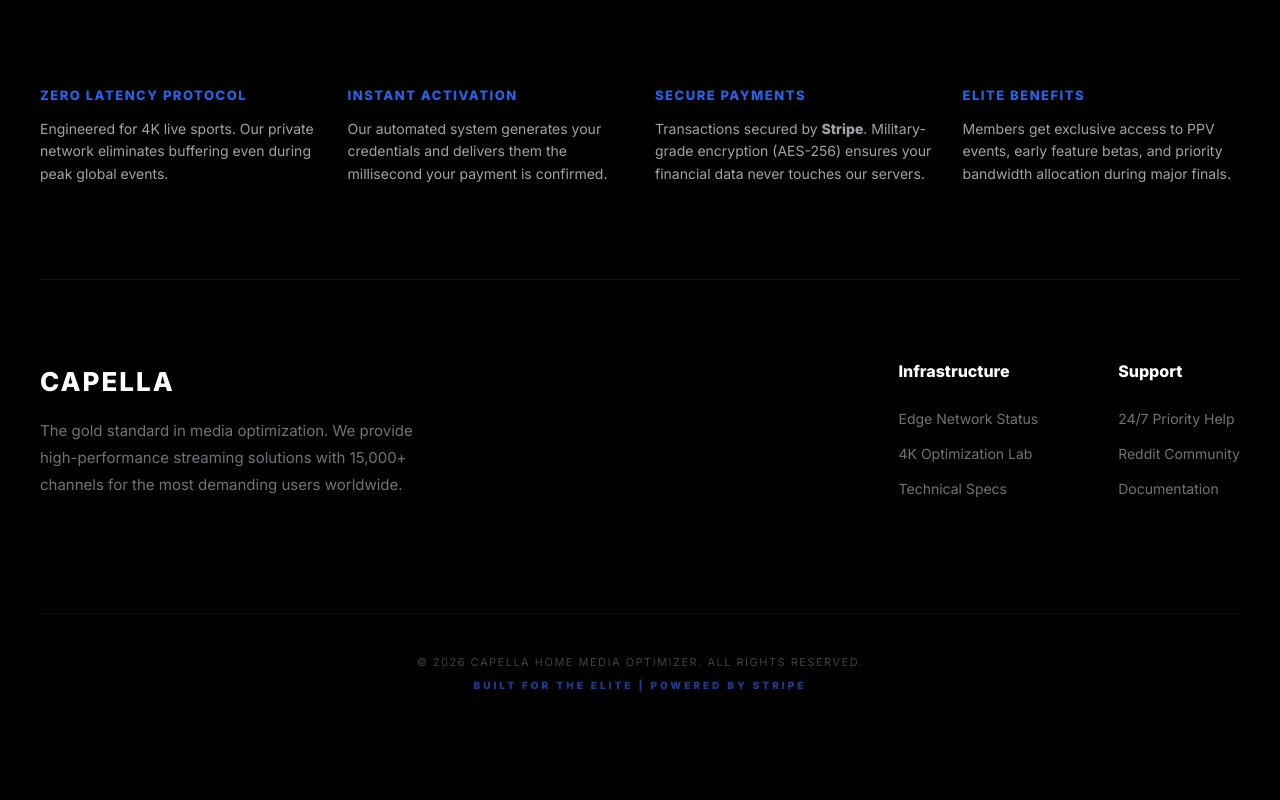
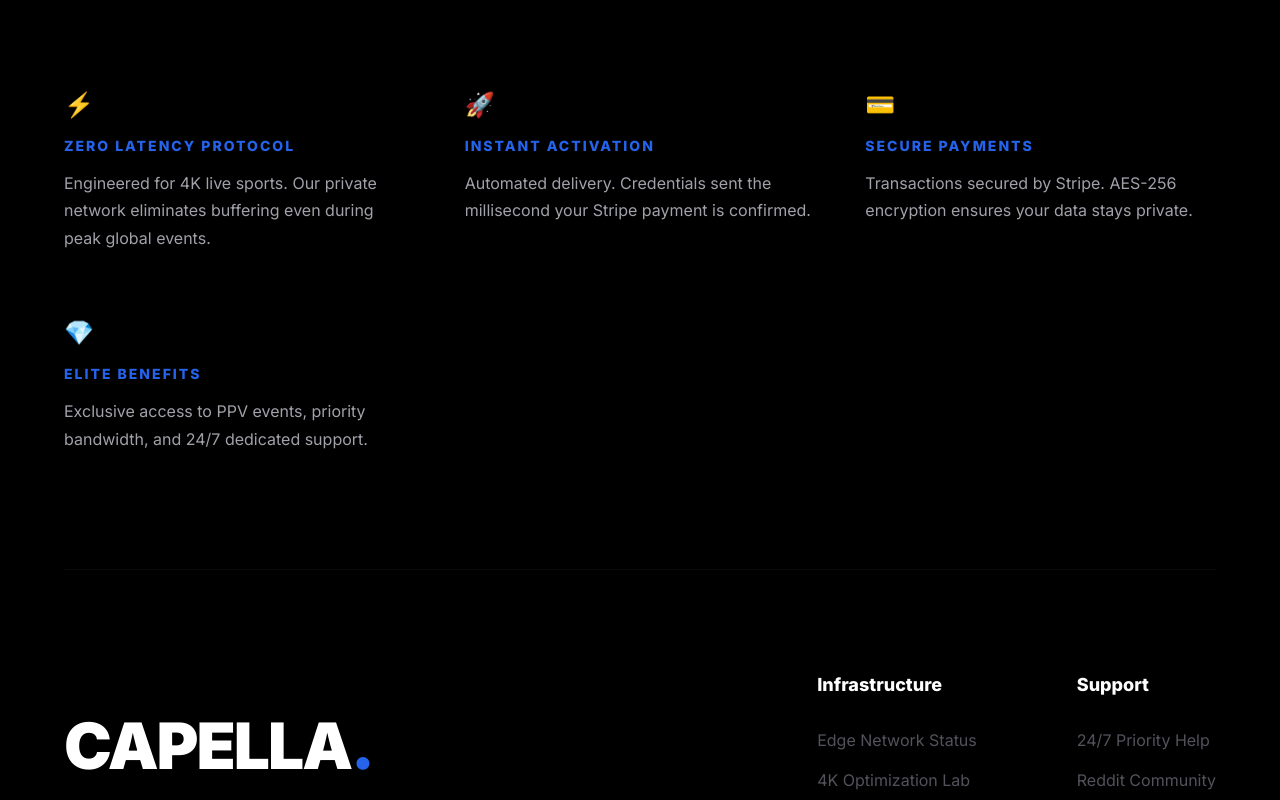
Before and after one commit to moh-tech244/capella-web, a React (Vite) app: page / in a window 1280 px wide. Shown: the part 1640-2440 px from the top of the page. Before the commit the page ends 2371 px from the top, so only its background shows below. Built offline with nearby package versions, Linux system fonts and the light colour scheme.

Commit message:
Update Footer.tsx

```diff
--- a/src/components/Footer.tsx
+++ b/src/components/Footer.tsx
@@ -5,95 +5,96 @@ const Footer = () => {
     <footer style={{
       backgroundColor: '#000',
       borderTop: '1px solid #111',
-      padding: '80px 20px 40px',
-      marginTop: '100px'
+      padding: '100px 5vw 50px', // Utilise 5% de la largeur pour couvrir l'espace
+      marginTop: '100px',
+      fontFamily: '"Inter", sans-serif'
     }}>
-      <div style={{ maxWidth: '1200px', margin: '0 auto' }}>
+      <style>{`
+        @keyframes fadeInUp {
+          from { opacity: 0; transform: translateY(20px); }
+          to { opacity: 1; transform: translateY(0); }
+        }
+        .footer-animate { animation: fadeInUp 0.8s ease-out forwards; }
+        .hover-blue:hover { color: #2563eb !important; transition: 0.3s; }
+      `}</style>
 
-        {/* GRILLE DE CONFIANCE ÉLITE (4 COLONNES) */}
+      <div style={{ maxWidth: '1600px', margin: '0 auto' }}>
+
+        {/* GRILLE DE CONFIANCE - COUVRE TOUT L'ESPACE */}
         <div style={{
           display: 'grid',
-          gridTemplateColumns: 'repeat(auto-fit, minmax(240px, 1fr))',
-          gap: '30px',
-          marginBottom: '80px'
+          gridTemplateColumns: 'repeat(auto-fit, minmax(300px, 1fr))',
+          gap: '50px',
+          marginBottom: '100px'
         }}>
-          {/* Bloc 1: Performance */}
-          <div>
-            <h4 style={{ color: '#2563eb', fontSize: '13px', fontWeight: 'bold', letterSpacing: '1.5px', marginBottom: '15px' }}>ZERO LATENCY PROTOCOL</h4>
-            <p style={{ color: '#a1a1aa', fontSize: '14px', lineHeight: '1.6' }}>
-              Engineered for 4K live sports. Our private network eliminates buffering even during peak global events.
+          {[
+            { title: "ZERO LATENCY PROTOCOL", desc: "Engineered for 4K live sports. Our private network eliminates buffering even during peak global events.", icon: "⚡" },
+            { title: "INSTANT ACTIVATION", desc: "Automated delivery. Credentials sent the millisecond your Stripe payment is confirmed.", icon: "🚀" },
+            { title: "SECURE PAYMENTS", desc: "Transactions secured by Stripe. AES-256 encryption ensures your data stays private.", icon: "💳" },
+            { title: "ELITE BENEFITS", desc: "Exclusive access to PPV events, priority bandwidth, and 24/7 dedicated support.", icon: "💎" }
+          ].map((item, i) => (
+            <div key={i} className="footer-animate" style={{ animationDelay: `${i * 0.2}s` }}>
+              <div style={{ fontSize: '24px', marginBottom: '15px' }}>{item.icon}</div>
+              <h4 style={{ color: '#2563eb', fontSize: '14px', fontWeight: 'bold', letterSpacing: '2px', marginBottom: '15px' }}>{item.title}</h4>
+              <p style={{ color: '#a1a1aa', fontSize: '16px', lineHeight: '1.7' }}>{item.desc}</p>
+            </div>
+          ))}
+        </div>
+
+        {/* SECTION PRINCIPALE - TYPOGRAPHIE LARGE */}
+        <div style={{
+          display: 'flex',
+          justifyContent: 'space-between',
+          flexWrap: 'wrap',
+          gap: '80px',
+          borderTop: '1px solid #09090b',
+          paddingTop: '80px'
+        }}>
+          <div style={{ flex: '1 1 500px' }}>
+            <h3 style={{
+              fontSize: 'clamp(32px, 5vw, 64px)', // Police fluide qui couvre l'espace
+              fontWeight: '900',
+              color: '#fff',
+              marginBottom: '30px',
+              letterSpacing: '-2px',
+              lineHeight: '1'
+            }}>
+              CAPELLA<span style={{ color: '#2563eb' }}>.</span>
+            </h3>
+            <p style={{ color: '#71717a', fontSize: '18px', lineHeight: '1.8', maxWidth: '600px' }}>
+              The gold standard in media optimization. High-performance streaming powered by private protocols for the elite.
             </p>
           </div>
 
-          {/* Bloc 2: Livraison */}
-          <div>
-            <h4 style={{ color: '#2563eb', fontSize: '13px', fontWeight: 'bold', letterSpacing: '1.5px', marginBottom: '15px' }}>INSTANT ACTIVATION</h4>
-            <p style={{ color: '#a1a1aa', fontSize: '14px', lineHeight: '1.6' }}>
-              Our automated system generates your credentials and delivers them the millisecond your payment is confirmed.
-            </p>
-          </div>
-
-          {/* Bloc 3: Sécurité Stripe (Nouveau) */}
-          <div>
-            <h4 style={{ color: '#2563eb', fontSize: '13px', fontWeight: 'bold', letterSpacing: '1.5px', marginBottom: '15px' }}>SECURE PAYMENTS</h4>
-            <p style={{ color: '#a1a1aa', fontSize: '14px', lineHeight: '1.6' }}>
-              Transactions secured by <strong>Stripe</strong>. Military-grade encryption (AES-256) ensures your financial data never touches our servers.
-            </p>
-          </div>
-
-          {/* Bloc 4: Offres Exclusives (Nouveau) */}
-          <div>
-            <h4 style={{ color: '#2563eb', fontSize: '13px', fontWeight: 'bold', letterSpacing: '1.5px', marginBottom: '15px' }}>ELITE BENEFITS</h4>
-            <p style={{ color: '#a1a1aa', fontSize: '14px', lineHeight: '1.6' }}>
-              Members get exclusive access to PPV events, early feature betas, and priority bandwidth allocation during major finals.
-            </p>
-          </div>
-        </div>
-
-        <hr style={{ border: 'none', borderTop: '1px solid #111', marginBottom: '60px' }} />
-
-        {/* CONTENU PRINCIPAL DU FOOTER */}
-        <div style={{ display: 'flex', justifyContent: 'space-between', flexWrap: 'wrap', gap: '50px' }}>
-          <div style={{ maxWidth: '400px' }}>
-            <h3 style={{ fontSize: '26px', fontWeight: 'bold', color: '#fff', marginBottom: '20px', letterSpacing: '2px' }}>CAPELLA</h3>
-            <p style={{ color: '#71717a', fontSize: '15px', lineHeight: '1.8' }}>
-              The gold standard in media optimization. We provide high-performance streaming solutions with 15,000+ channels for the most demanding users worldwide.
-            </p>
-          </div>
-
-          <div style={{ display: 'flex', gap: '80px', flexWrap: 'wrap' }}>
+          <div style={{ display: 'flex', gap: '100px', flexWrap: 'wrap' }}>
             <div>
-              <h4 style={{ color: '#fff', fontSize: '16px', fontWeight: 'bold', marginBottom: '20px' }}>Infrastructure</h4>
-              <ul style={{ listStyle: 'none', padding: 0, margin: 0, color: '#71717a', fontSize: '14px', lineHeight: '2.5' }}>
-                <li style={{ cursor: 'pointer' }}>Edge Network Status</li>
-                <li style={{ cursor: 'pointer' }}>4K Optimization Lab</li>
-                <li style={{ cursor: 'pointer' }}>Technical Specs</li>
+              <h4 style={{ color: '#fff', fontSize: '18px', fontWeight: 'bold', marginBottom: '25px' }}>Infrastructure</h4>
+              <ul style={{ listStyle: 'none', padding: 0, margin: 0, color: '#52525b', fontSize: '16px', lineHeight: '2.5' }}>
+                <li className="hover-blue" style={{ cursor: 'pointer' }}>Edge Network Status</li>
+                <li className="hover-blue" style={{ cursor: 'pointer' }}>4K Optimization Lab</li>
+                <li className="hover-blue" style={{ cursor: 'pointer' }}>Technical Specs</li>
               </ul>
             </div>
             <div>
-              <h4 style={{ color: '#fff', fontSize: '16px', fontWeight: 'bold', marginBottom: '20px' }}>Support</h4>
-              <ul style={{ listStyle: 'none', padding: 0, margin: 0, color: '#71717a', fontSize: '14px', lineHeight: '2.5' }}>
-                <li style={{ cursor: 'pointer' }}>24/7 Priority Help</li>
-                <li style={{ cursor: 'pointer' }}>Reddit Community</li>
-                <li style={{ cursor: 'pointer' }}>Documentation</li>
+              <h4 style={{ color: '#fff', fontSize: '18px', fontWeight: 'bold', marginBottom: '25px' }}>Support</h4>
+              <ul style={{ listStyle: 'none', padding: 0, margin: 0, color: '#52525b', fontSize: '16px', lineHeight: '2.5' }}>
+                <li className="hover-blue" style={{ cursor: 'pointer' }}>24/7 Priority Help</li>
+                <li className="hover-blue" style={{ cursor: 'pointer' }}>Reddit Community</li>
+                <li className="hover-blue" style={{ cursor: 'pointer' }}>Documentation</li>
               </ul>
             </div>
           </div>
         </div>
 
-        {/* COPYRIGHT & TAGLINE */}
+        {/* COPYRIGHT FINAL */}
         <div style={{
-          marginTop: '100px',
-          paddingTop: '30px',
-          borderTop: '1px solid #09090b',
-          textAlign: 'center'
+          marginTop: '120px',
+          textAlign: 'center',
+          color: '#27272a',
+          fontSize: '12px',
+          letterSpacing: '3px'
         }}>
-          <p style={{ color: '#3f3f46', fontSize: '11px', letterSpacing: '1.5px', marginBottom: '10px' }}>
-            © 2026 CAPELLA HOME MEDIA OPTIMIZER. ALL RIGHTS RESERVED.
-          </p>
-          <div style={{ color: '#1e3a8a', fontSize: '10px', fontWeight: '900', letterSpacing: '3px' }}>
-            BUILT FOR THE ELITE | POWERED BY STRIPE
-          </div>
+          © 2026 CAPELLA HOME MEDIA OPTIMIZER. BUILT FOR THE ELITE | POWERED BY STRIPE
         </div>
       </div>
     </footer>
```
